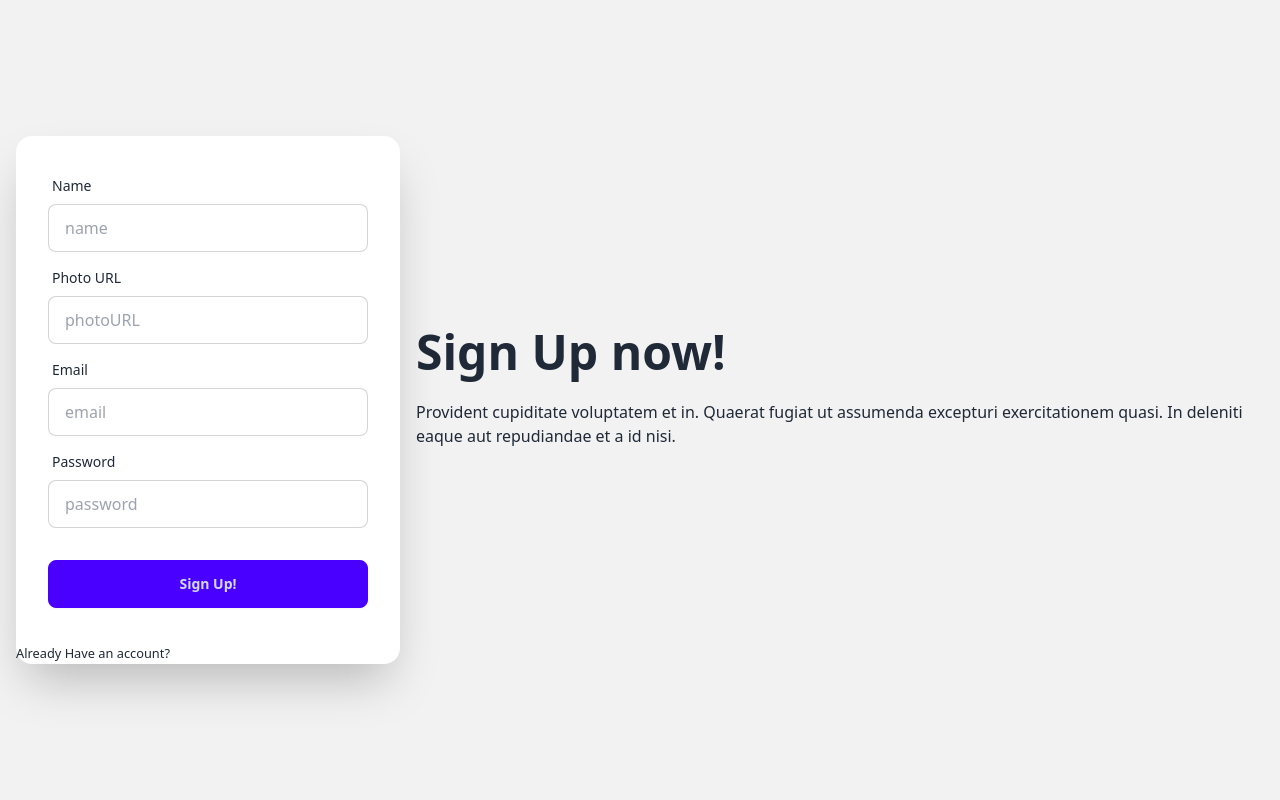
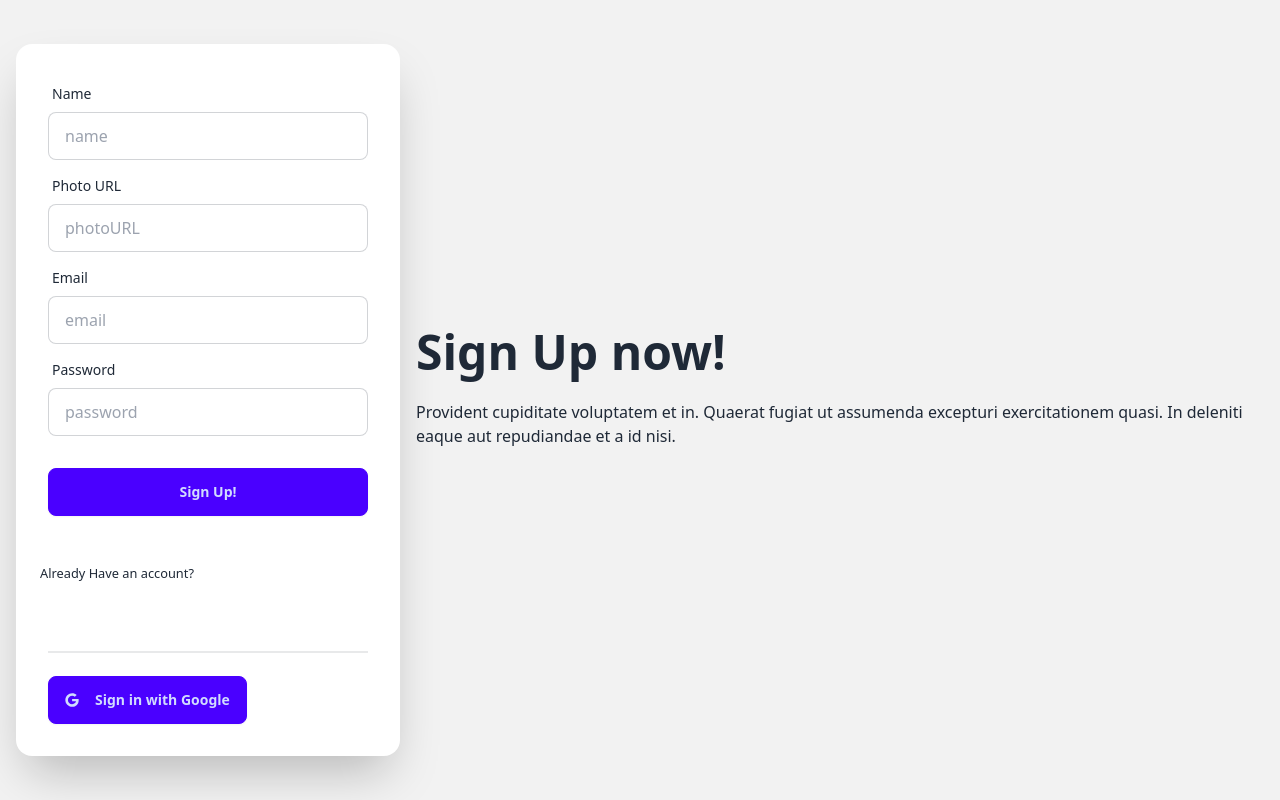
Before and after one commit to Rza-O/bistro-client-full-stack, a React (Vite) app: page /signup in a window 1280 px wide. Built offline with nearby package versions, Linux system fonts and the light colour scheme; no server answers.

Commit message:
implement social login with Google and integrate into login/signup pages

```diff
--- /dev/null
+++ b/src/Components/SocialLogin/SocialLogin.jsx
@@ -0,0 +1,37 @@
+import React from 'react';
+import { FaGoogle } from 'react-icons/fa';
+import useAuth from '../../Hooks/useAuth';
+import useAxiosPublic from '../../Hooks/useAxiosPublic';
+import { useNavigate } from 'react-router-dom';
+
+const SocialLogin = () => {
+   const { googleSignIn } = useAuth();  // Import the googleSignIn function from useAuth hook;
+   const axiosPublic = useAxiosPublic();     // Import the useAxiosPublic hook;
+   const navigate = useNavigate();
+
+   const handleGoogleSignIn = async () => {
+      try {
+         const res = await googleSignIn();
+         console.log(res.user);
+         const userInfo = {
+            name: res.user.displayName,
+            email: res.user.email,
+         }
+         const {data} = await axiosPublic.post('/users', userInfo);
+         console.log(data);
+         navigate('/');
+      } catch (error) {
+         console.log(error);
+      }
+   }
+   return (
+      <div className='p-8'>
+         <div className="divider"></div>
+         <div>
+            <button onClick={handleGoogleSignIn} className='btn btn-primary '> <FaGoogle className='mr-2'></FaGoogle> Sign in with Google</button>
+         </div>
+      </div>
+   );
+};
+
+export default SocialLogin;
--- a/src/Context/AuthProvider.jsx
+++ b/src/Context/AuthProvider.jsx
@@ -1,5 +1,5 @@
 import React, { createContext, useEffect, useState } from 'react';
-import { createUserWithEmailAndPassword, getAuth, onAuthStateChanged, signInWithEmailAndPassword, signOut, updateProfile } from "firebase/auth";
+import { createUserWithEmailAndPassword, getAuth, GoogleAuthProvider, onAuthStateChanged, signInWithEmailAndPassword, signInWithPopup, signOut, updateProfile } from "firebase/auth";
 import { app } from '../Firebase/firebase.config';
 
 export const AuthContext = createContext(null);
@@ -8,6 +8,12 @@
 const AuthProvider = ({ children }) => {
    const [user, setUser] = useState(null);
    const [loading, setLoading] = useState(true);
+   const googleProvider = new GoogleAuthProvider();
+
+   const googleSignIn = () => {
+      setLoading(true);
+      return signInWithPopup(auth, googleProvider)
+   }
 
    const createUser = (email, password) => {
       setLoading(true);
@@ -49,6 +55,7 @@
       createUser,
       signIn,
       logOut,
+      googleSignIn,
    }
    return (
       <AuthContext.Provider value={authInfo}>
--- a/src/Layout/Dashboard.jsx
+++ b/src/Layout/Dashboard.jsx
@@ -4,9 +4,12 @@
 import { IoBookmarks } from 'react-icons/io5';
 import { NavLink, Outlet } from 'react-router-dom';
 import useCart from '../Hooks/useCart';
+import { MdEmail } from 'react-icons/md';
 
 const Dashboard = () => {
    const [cart] = useCart();
+   // TODO: get isAdmin value from databaseJ
+   const isAdmin = true;
    return (
       <div className='flex'>
          {/* Dashboard Sidebar */}
@@ -32,6 +35,7 @@
                   <IoBookmarks></IoBookmarks>
                   My Bookings
                </NavLink></li>
+               {/* shared dashboard */}
                <div className="divider divider-neutral"></div>
                <li className=''><NavLink to='/'>
                   <FaHome></FaHome>
@@ -40,6 +44,10 @@
                <li className=''><NavLink to='/menu'>
                   <FaSearch></FaSearch>
                   Menu
+               </NavLink></li>
+               <li className=''><NavLink to='/order/contact'>
+                  <MdEmail></MdEmail>
+                  Contact
                </NavLink></li>
             </ul>
          </div>
--- a/src/Pages/Login/Login.jsx
+++ b/src/Pages/Login/Login.jsx
@@ -4,6 +4,7 @@
 import { Link, useLocation, useNavigate } from 'react-router-dom';
 import { Helmet } from 'react-helmet-async';
 import Swal from 'sweetalert2';
+import SocialLogin from '../../Components/SocialLogin/SocialLogin';
 
 const Login = () => {
    const captchaRef = useRef(null);
@@ -32,7 +33,7 @@
                draggable: true
             });
             navigate(location?.state ? location.state : '/')
-      })
+         })
 
    }
 
@@ -89,10 +90,12 @@
                         <button disabled={false} className="btn btn-primary">Login</button>
                      </div>
                   </form>
-                  <p><small>New Here? <Link to='/signup'>Create an account.</Link></small></p>
+                  <p className='px-6 py-3'><small>New Here? <Link to='/signup'>Create an account.</Link></small></p>
+                  <SocialLogin />
                </div>
             </div>
          </div>
+
       </>
    );
 };
--- a/src/Pages/SignUp/SignUp.jsx
+++ b/src/Pages/SignUp/SignUp.jsx
@@ -5,6 +5,7 @@
 import { Link, useNavigate } from 'react-router-dom';
 import Swal from 'sweetalert2';
 import useAxiosPublic from '../../Hooks/useAxiosPublic';
+import SocialLogin from '../../Components/SocialLogin/SocialLogin';
 
 const SignUp = () => {
    const { createUser, updateUserProfile } = useContext(AuthContext);
@@ -109,7 +110,8 @@
                         <button className="btn btn-primary">Sign Up!</button>
                      </div>
                   </form>
-                  <p><small>Already Have <Link to='/login'>an account?</Link></small></p>
+                  <p className='px-6 py-3'><small>Already Have <Link to='/login'>an account?</Link></small></p>
+                  <SocialLogin />
                </div>
             </div>
          </div>
```
